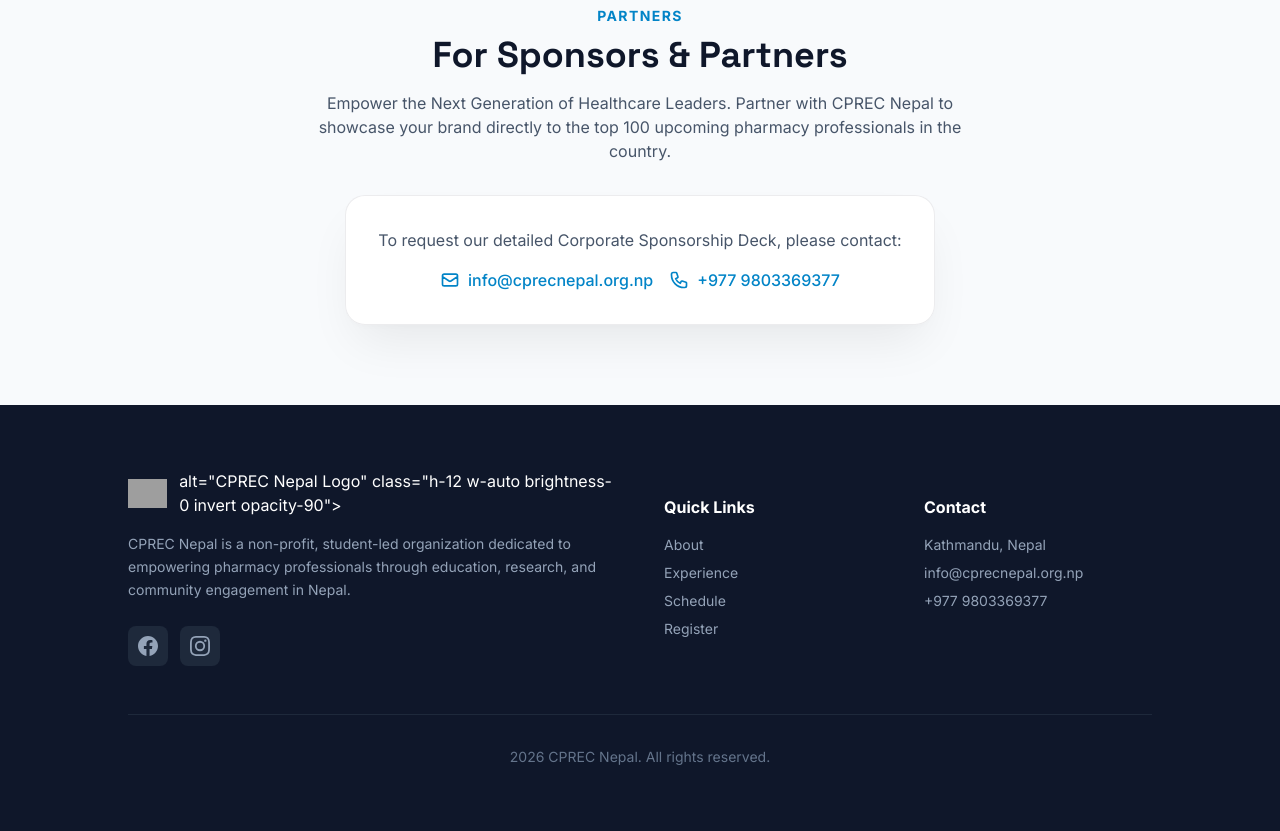
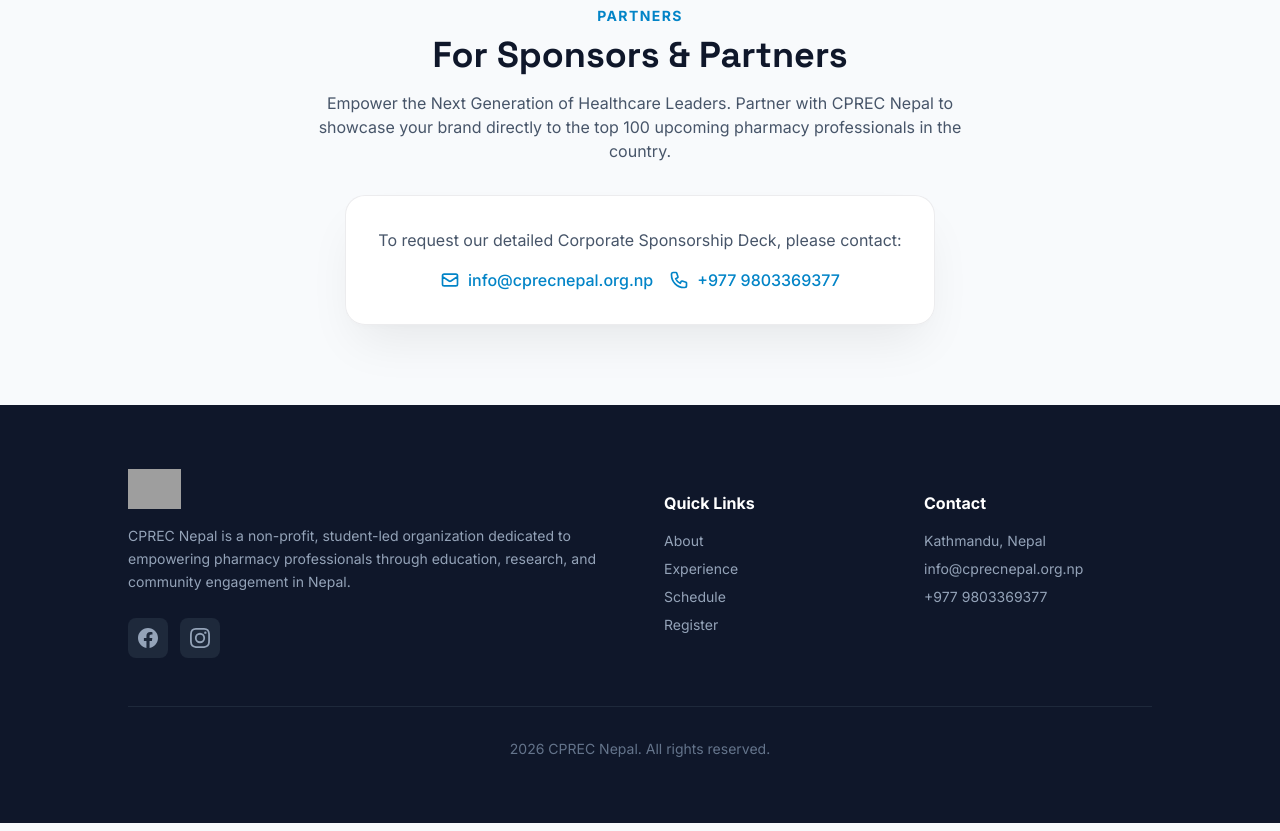
Before and after one commit to cprec-nepal/policy-making, a plain HTML site: page index.html in a window 1280 px wide. Shown: the part 6576-7407 px from the top of the page. Drawn offline with nearby package versions, Linux system fonts and the light colour scheme; grey boxes are pictures that could not be loaded.

Commit message:
Update index.html

```diff
--- a/index.html
+++ b/index.html
@@ -1558,8 +1558,6 @@
  <a href="#top" class="flex items-center gap-3 group">
         <img src="https://raw.githubusercontent.com/cprec-nepal/logo/main/CPREC%20Nepal.png" alt="CPREC Nepal Logo" class="h-10 w-auto object-contain transition-transform duration-300 group-hover:scale-105">
       </a>
-     alt="CPREC Nepal Logo"
-     class="h-12 w-auto brightness-0 invert opacity-90">
           </div>
           <p class="text-slate-400 text-sm leading-relaxed mb-6">
             CPREC Nepal is a non-profit, student-led organization dedicated to empowering pharmacy professionals through education, research, and community engagement in Nepal.
```
